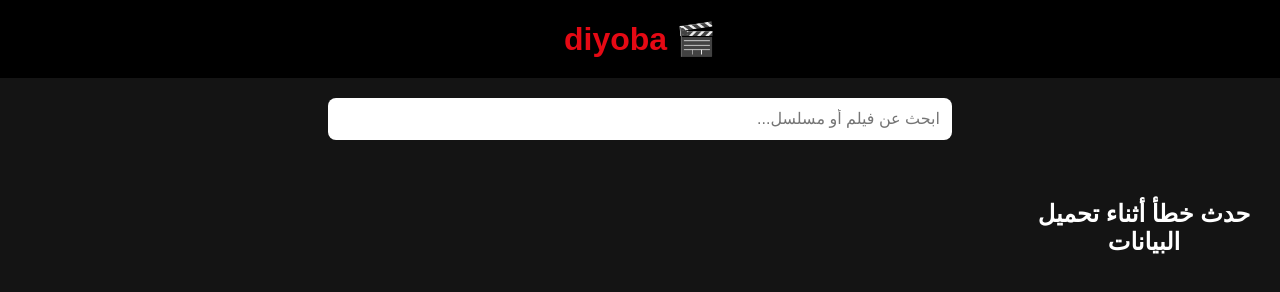
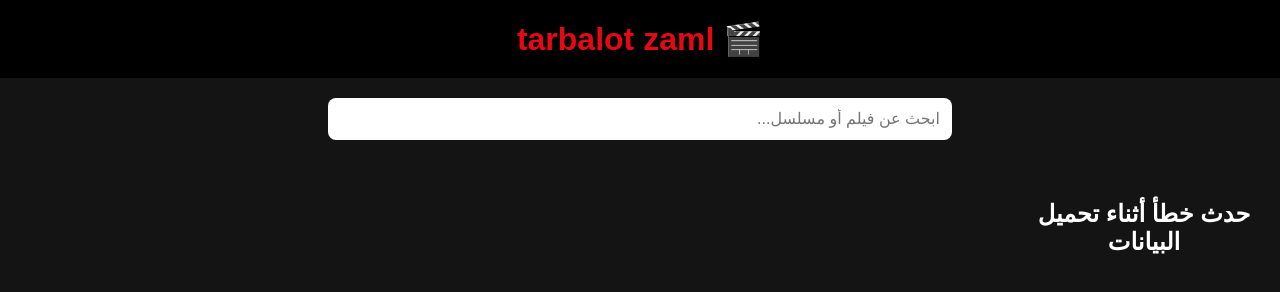
Before and after one commit to dibmovies/dibmovies, a plain HTML site: page index.html in a window 1280 px wide. Drawn offline with Linux system fonts and the light colour scheme; no server answers.

Commit message:
Update index.html

```diff
--- a/index.html
+++ b/index.html
@@ -3,7 +3,7 @@
 <head>
 <meta charset="UTF-8">
 <meta name="viewport" content="width=device-width, initial-scale=1.0">
-<title>diyoba</title>
+<title>tarbalot zaml</title>
 
 <style>
 body{
@@ -75,7 +75,7 @@
 
 <body>
 
-<header>🎬 diyoba</header>
+<header>🎬 tarbalot zaml</header>
 
 <div class="search">
     <input type="text" id="search" placeholder="ابحث عن فيلم أو مسلسل...">
```
